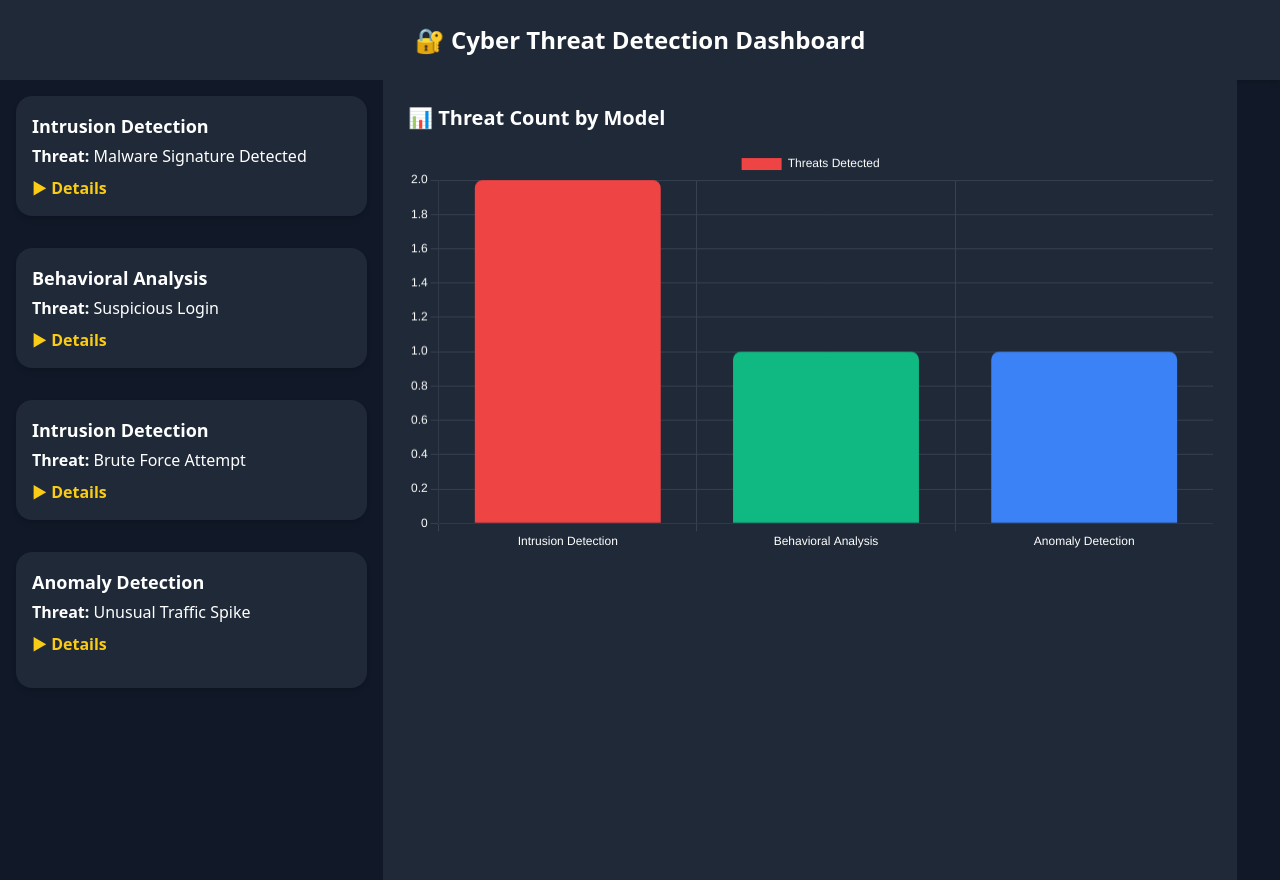
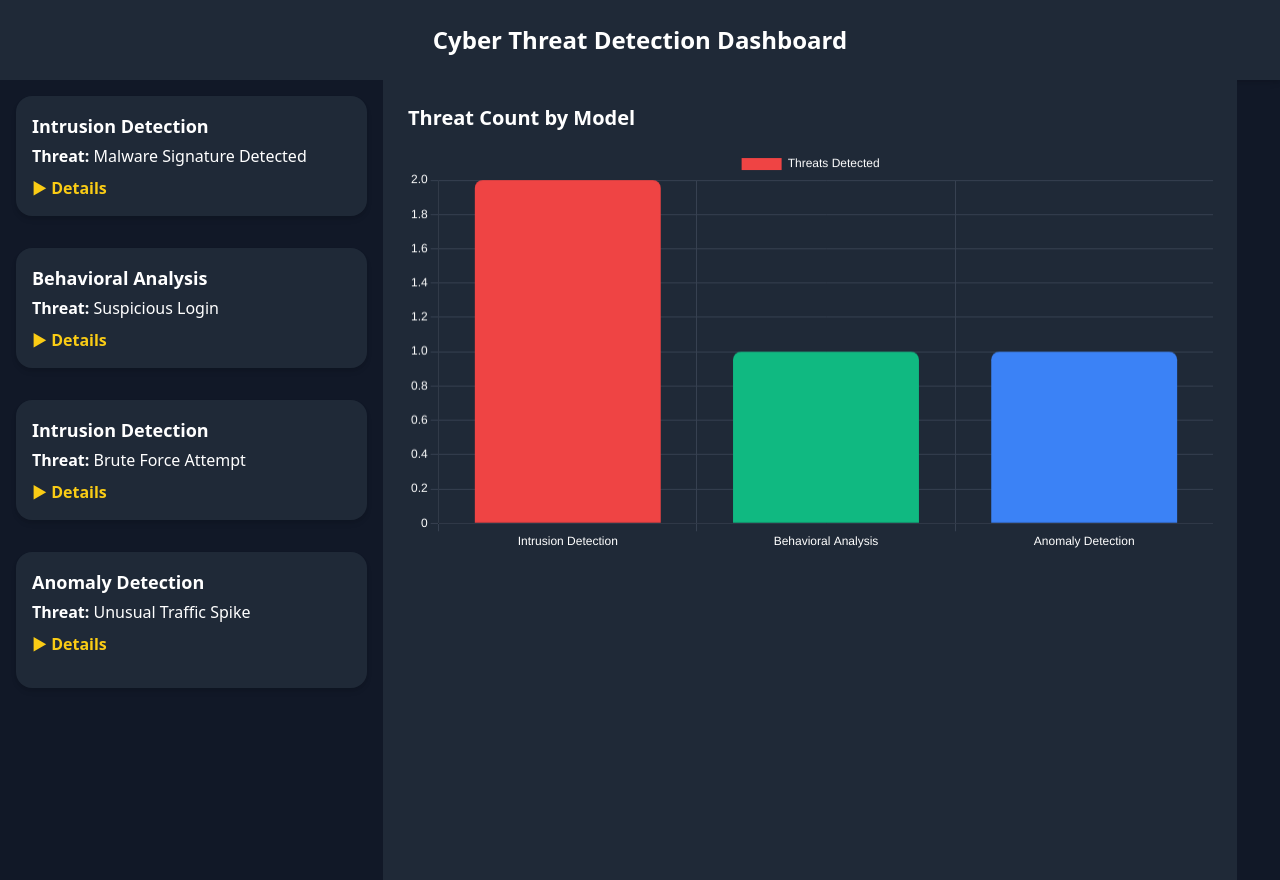
Before and after one commit to SimarWorkshop/hostdash, a website: page public/index.html in a window 1280 px wide. Drawn offline with nearby package versions, Linux system fonts and the light colour scheme.

Commit message:
final-hosting-changes

```diff
--- a/public/index.html
+++ b/public/index.html
@@ -11,7 +11,7 @@
 <body class="bg-gray-900 text-white font-sans h-screen overflow-hidden">
 
   <header class="p-6 text-center text-2xl font-bold bg-gray-800 shadow-md">
-    🔐 Cyber Threat Detection Dashboard
+    Cyber Threat Detection Dashboard
   </header>
 
   <main class="flex h-[calc(100vh-80px)]">
@@ -23,7 +23,7 @@
     <!-- Section B: Fixed Graph -->
     <aside class="w-2/3 bg-gray-800 flex items-center justify-center">
   <div class="w-full h-full p-6 flex flex-col">
-    <h2 class="text-xl font-semibold mb-4">📊 Threat Count by Model</h2>
+    <h2 class="text-xl font-semibold mb-4">Threat Count by Model</h2>
     <div class="flex-1 relative">
       <canvas id="threatChart" class="w-full h-full"></canvas>
     </div>
```
